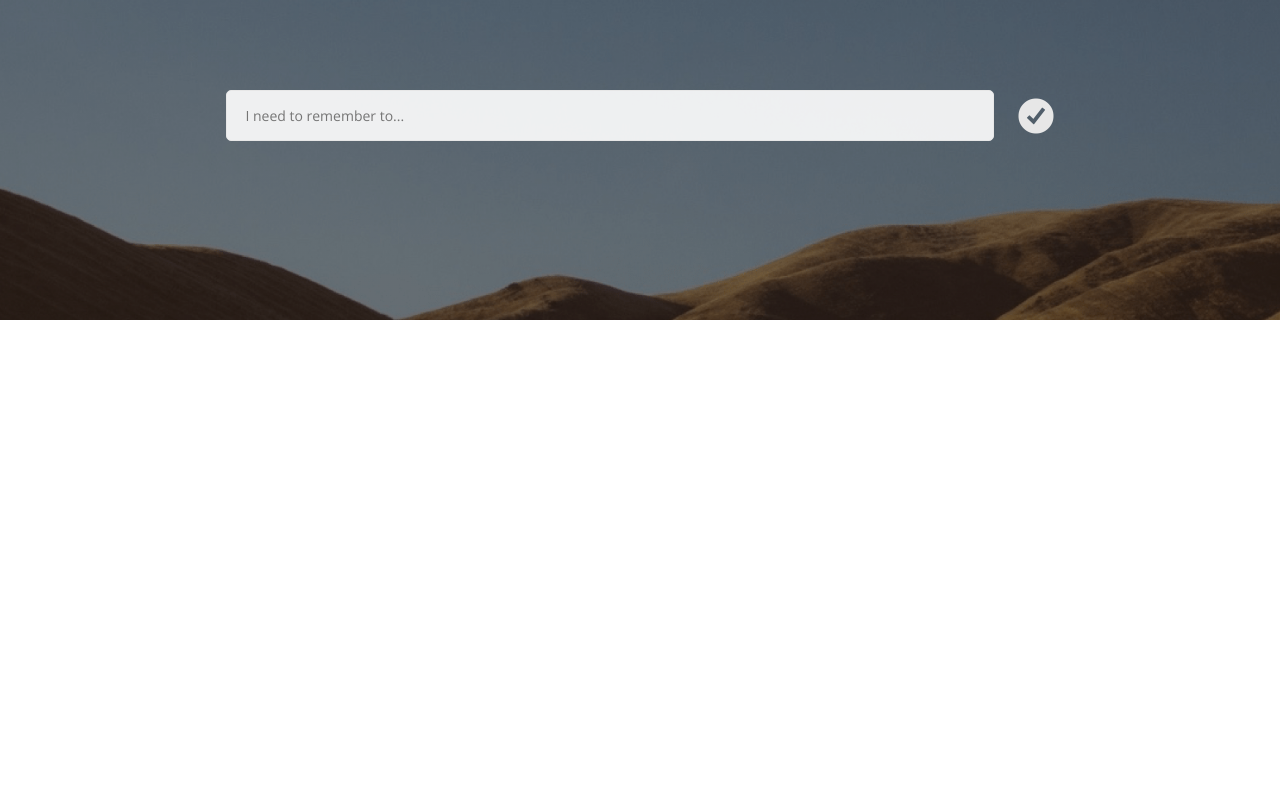
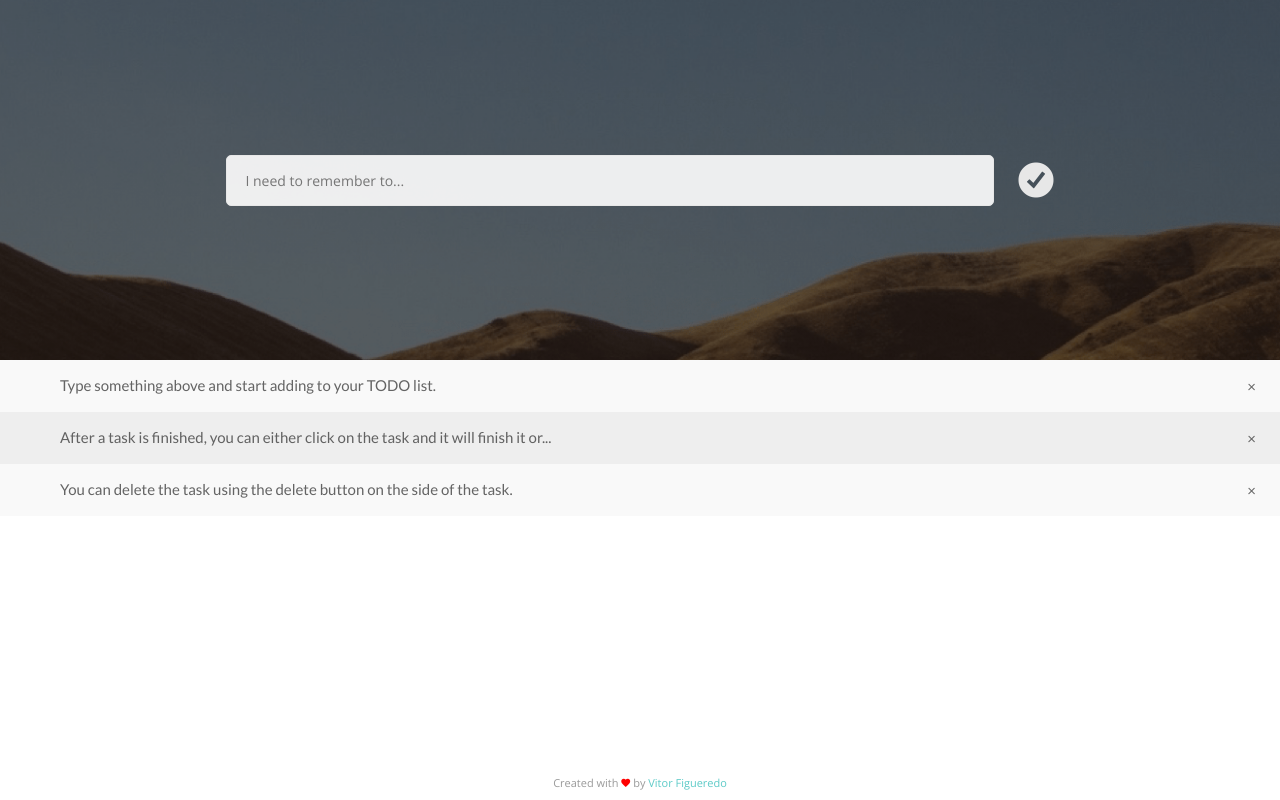
Before and after one commit to vitorfgd/ToDo-SampleWebsite, a plain HTML site: page index.html in a window 1280 px wide. Drawn offline with nearby package versions, Linux system fonts and the light colour scheme.

Commit message:
Added footer, default messages and style.

```diff
--- a/index.html
+++ b/index.html
@@ -12,6 +12,7 @@
 </head>
 
 <body>
+
     <div class="header">
         <div class="add">
             <input type="text" class="add__description" id="myInput" placeholder="I need to remember to...">
@@ -20,7 +21,14 @@
     </div>
 
     <ul id="myUL">
+        <li>Type something above and start adding to your TODO list.</li>
+        <li>After a task is finished, you can either click on the task and it will finish it or...</li>
+        <li>You can delete the task using the delete button on the side of the task.</li>
     </ul>
+
+    <footer>
+        Created with <i class="ion-android-favorite heart"></i> by <a href="https://www.twitter.com/vitorfgd">Vitor Figueredo</a>
+    </footer>
 
     <script src="todo.js"></script>
 
--- a/style.css
+++ b/style.css
@@ -1,4 +1,5 @@
 /* General CSS settings */
+
 * {
     margin: 0;
     padding: 0;
@@ -9,15 +10,46 @@ body {
     font-family: 'Open Sans', sans-serif;
 }
 
+h1 {
+    font-family: inherit;
+    color: #eee;
+    text-transform: uppercase;
+}
+
+footer {
+    position: fixed;
+    left: 0;
+    bottom: 10px;
+    padding-top: 5px;
+    width: 100%;
+    color: rgba(0, 0, 0, 0.4);
+    font-size: 11px;
+    text-align: center;
+    background-color: white;
+}
+
+footer a {
+    color: #28B9B5;
+    opacity: 0.75;
+    text-decoration: none;
+}
+
+footer .heart {
+    color: red;
+}
+
 /* Header (Image + Input) */
+
 /* Image and Spaces */
+
 .header {
-    height: 40vh;
-    background-image: linear-gradient(rgba(0, 0, 0, 0.4), rgba(0, 0, 0, 0.4)), url(back.png);
+    background-image: linear-gradient(rgba(0, 0, 0, 0.5), rgba(0, 0, 0, 0.5)), url(back.png);
     background-size: cover;
     background-position: center;
     position: relative;
-    padding: 90px 0 90px 0;
+    display: table-cell;
+    vertical-align: middle;
+    height: 45vh;
 }
 
 .header:after {
@@ -27,7 +59,10 @@ body {
 }
 
 /* Input form */
+
 .add {
+    width: 100vw;
+    display: inline-block;
     margin: 0 auto;
     text-align: center;
 }
@@ -77,16 +112,16 @@ body {
 }
 
 /* Style the list items */
+
 ul li {
     cursor: pointer;
     position: relative;
     padding: 16px 10px 18px 60px;
     background: #eee;
     font-family: 'Lato', 'Open Sans', sans-serif;
-    color: rgba(50, 50, 50, 0.85);
+    color: rgba(50, 50, 50, 0.75);
     font-size: 15px;
     transition: 0.5s;
-    text-transform: capitalize;
 
     /* make the list items unselectable */
     -webkit-user-select: none;
@@ -96,22 +131,27 @@ ul li {
 }
 
 /* Set all odd list items to a different color (zebra-stripes) */
+
 ul li:nth-child(odd) {
     background: #f9f9f9;
 }
 
 /* Darker background-color on hover */
+
 ul li:hover {
     background: #ddd;
+    transform: scale(1.005);
 }
 
 /* When clicked on, add a background color and strike out text */
+
 ul li.checked {
     background: #28B9B5;
     color: #fff;
 }
 
 /* Add a "checked" mark when clicked on */
+
 ul li.checked::before {
     content: '';
     position: absolute;
@@ -126,14 +166,20 @@ ul li.checked::before {
 }
 
 /* Style the close button */
+
 .close {
     position: absolute;
-    right: 5px;
+    right: 8px;
     top: 5px;
     padding: 12px 16px 12px 16px;
 }
 
 .close:hover {
-    background-color: #f44336;
-    color: white;
+    background-color: #323232;
+    color: #eee;
 }
+
+ul li.checked .close:hover {
+    background-color: #eee;
+    color: black;
+}
```
Lines whose indentation alone changed are shown as unchanged.
